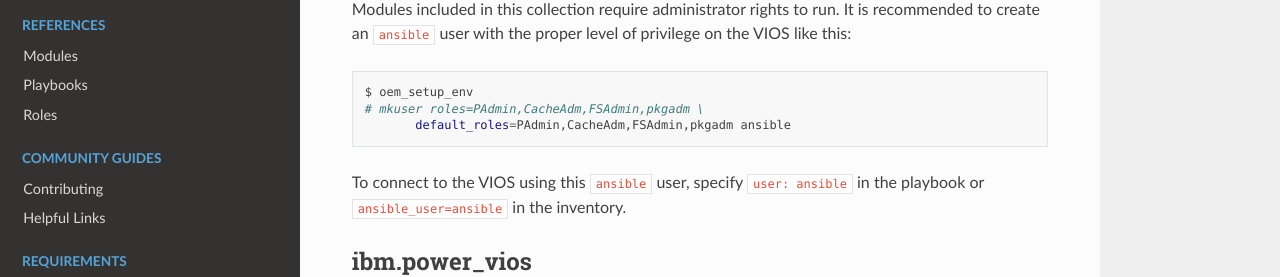
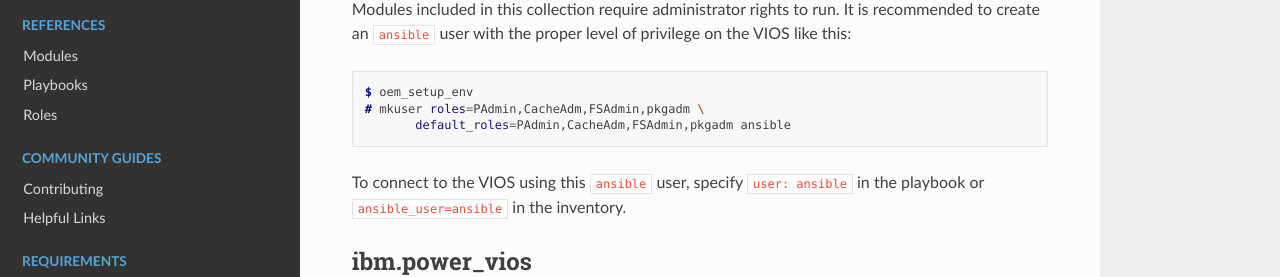
Before and after one commit to IBM/ansible-power-vios, a Sphinx documentation site: the page built from docs/source/quickstart.rst, in a window 1280 px wide and 900 px high. Shown: the part 290-567 px from the top of the window. Built offline with Sphinx 7.4.7 and the Read the Docs theme 2.0.0, drawn with Linux system fonts in a browser that asks for light colours.

Commit message:
doc: use shell-session for formatting instead of sh

```diff
--- a/docs/source/quickstart.rst
+++ b/docs/source/quickstart.rst
@@ -18,7 +18,7 @@
 It is recommended to create an ``ansible`` user with the proper level of
 privilege on the VIOS like this:
 
-.. code-block:: sh
+.. code-block:: shell-session
 
    $ oem_setup_env
    # mkuser roles=PAdmin,CacheAdm,FSAdmin,pkgadm \
```
